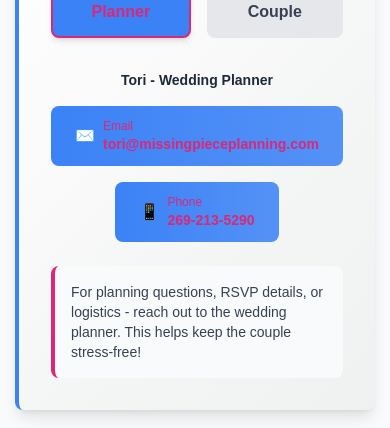
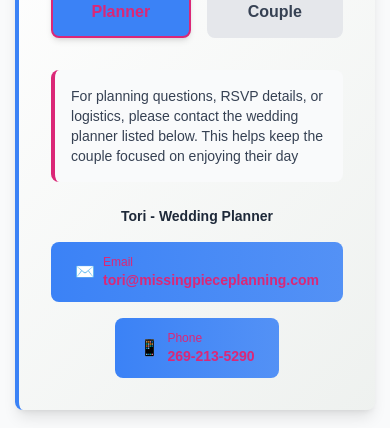
Before and after one commit to tori-ops/hybrid-stationary, a Next.js app: page /invite in a window 390 px wide. Shown: the part 1522-1950 px from the top of the page. Built offline with nearby package versions, Linux system fonts and the light colour scheme; no server answers.

Commit message:
Move info card above email/phone in ContactSection and update wording for planner/couple

```diff
--- a/src/components/ContactSection.tsx
+++ b/src/components/ContactSection.tsx
@@ -58,6 +58,15 @@ export default function ContactSection({ config }: { config?: any }) {
 
       {/* Contact Information */}
       <div className="space-y-6">
+        {/* Additional Info - MOVED TO TOP */}
+        <div className="bg-gray-50 rounded-lg p-4 border-l-4" style={{ borderColor: accentColor }}>
+          <p className="text-sm text-gray-700">
+            {contactType === 'planner'
+              ? 'For planning questions, RSVP details, or logistics, please contact the wedding planner listed below. This helps keep the couple focused on enjoying their day'
+              : 'For personal messages or non-urgent notes, you may reach out to the couple directly; please note they may have limited availability as the wedding day approaches.'}
+          </p>
+        </div>
+
         <div className="text-center">
           <p className="text-sm md:text-base font-semibold text-gray-800 mb-4">{selectedContact.name}</p>
 
@@ -97,15 +106,6 @@ export default function ContactSection({ config }: { config?: any }) {
             </a>
           </div>
         </div>
-
-        {/* Additional Info */}
-        <div className="bg-gray-50 rounded-lg p-4 border-l-4" style={{ borderColor: accentColor }}>
-          <p className="text-sm text-gray-700">
-            {contactType === 'planner'
-              ? 'For planning questions, RSVP details, or logistics - reach out to the wedding planner. This helps keep the couple stress-free!'
-              : 'For personal messages or special requests for the couple, feel free to reach out directly.'}
-          </p>
-        </div>
       </div>
     </div>
   );
```
